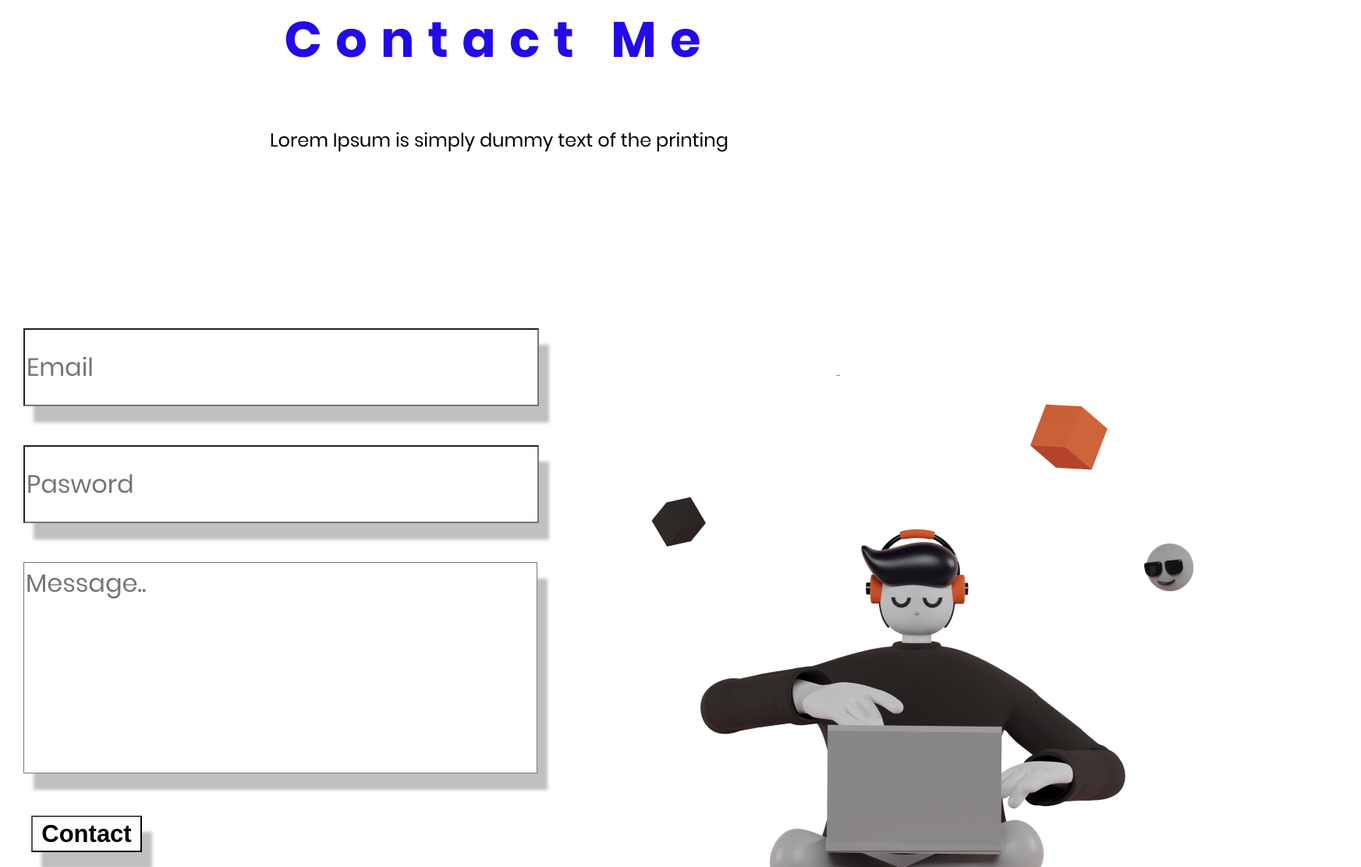
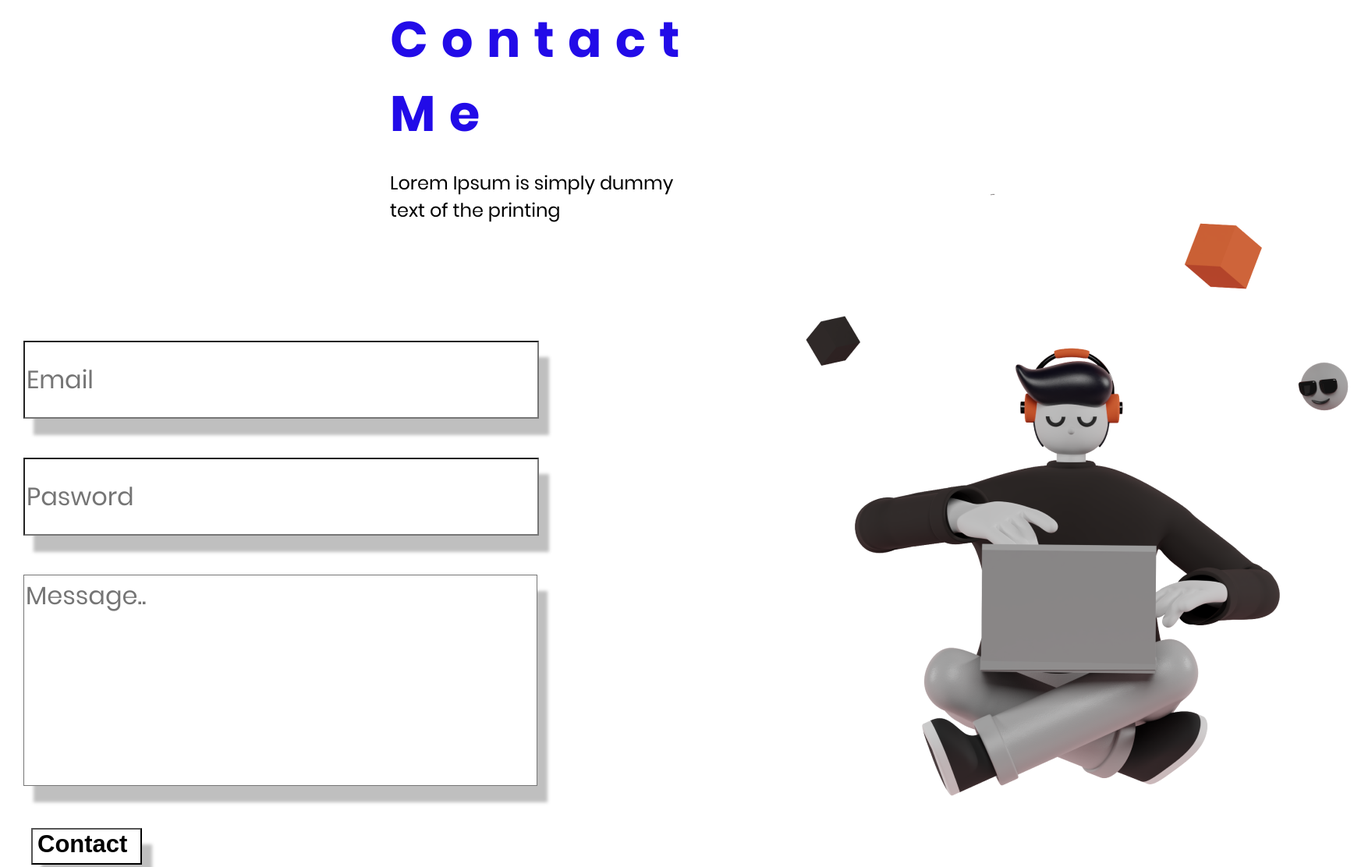
Before and after one commit to Volandgrom80/Hexlet_attestation_project, a plain HTML site: page attestation_project/index.html in a window 1280 px wide. Shown: the part 3179-4291 px from the top of the page at 78% size, 1745 px wide, since content can reach past the window. Drawn offline with Linux system fonts and the light colour scheme; files whose address does not match are found by name.

Commit message:
modified project

```diff
--- a/attestation_project/css/app.css
+++ b/attestation_project/css/app.css
@@ -313,11 +313,8 @@
 
   .container-4 {
     display: flex;
-    flex-direction: column;
-  }
-  .form {
-    display: flex;
-  }
+}
+
 
   .email {
     width: 653px;
@@ -370,6 +367,8 @@
   }
 
   .btn-form {
+    display: flex;
+
     width: 327px;
     height: 94px;
     flex-shrink: 0;
@@ -380,9 +379,19 @@
     box-shadow: 13px 21px 4px 0px rgba(0, 0, 0, 0.25);
   }
 
+  .form {
+    margin-top: 150px;
+  }
+
+  .img-3 {
+    margin-top: 250px;
+
+
+  }
+
   .item-2 {
-    display: flex;
-    justify-content: center;
+    margin-left: 500px;
+    margin-bottom: 20px;
   }
 
   .mrb {
--- a/attestation_project/index.html
+++ b/attestation_project/index.html
@@ -2,6 +2,7 @@
 <html lang="en">
 <head>
   <meta http-equiv="CONTENT-TYPE" content="text/html; charset=UTF-8">
+  <meta name="viewport" content="width=device-width, initial-scale=1">
   <link rel="stylesheet" href="css/app.css">
   <title> Моя страница</title>
 </head>
@@ -85,9 +86,7 @@
      <div class="header-2">
        <p class="h-3 item-2">Contact Me</p>
        <p class="p-3 item-2">Lorem Ipsum is simply dummy text of the printing</p>
-     </div>
-     <div class="form">
-       <form>
+      <form class="form">
         <input class="email mrb mr-2" type="text" placeholder="Email">
         <br>
         <input class="password mrb mr-2" type="text" name="pasword" placeholder="Pasword">
@@ -95,8 +94,10 @@
         <textarea class="message mrb mr-2" name="massage" cols="30" rows="10" placeholder="Message.."></textarea>
         <button class="btn-form contact" type="button">Contact</button>
       </form>
-      <img class="img-3" src="images/Saly-13.png" alt="Картинка.">
-     </div>
+    </div>
+      <div class="img-3">
+      <img  src="images/Saly-13.png" alt="Картинка.">
+      </div>
     </div>
   </div>
   <div class="section-footer">
```
